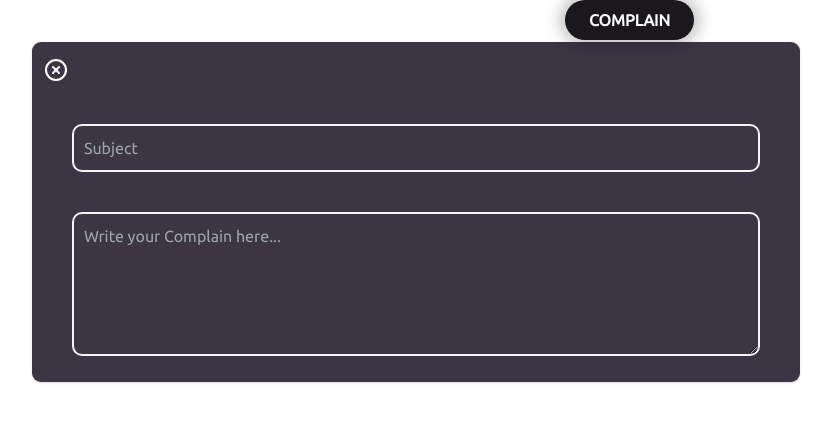
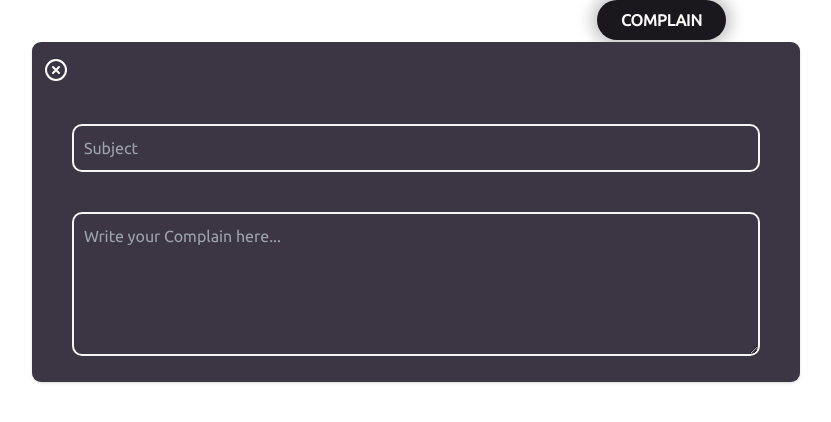
Before and after one commit to wonderw0man/mist_complain, a plain HTML site: page index.html in a window 1280 px wide. Shown: the whole page, without its empty margins (299-1130 px from the left). Drawn offline with nearby package versions, Linux system fonts and the light colour scheme.

Commit message:
Update stylle.css

```diff
--- a/stylle.css
+++ b/stylle.css
@@ -34,14 +34,13 @@
 }
 
 .btn-complain{
+
+    margin-left: 70%;
     margin-bottom: 5%;
-    margin-left: 67.5%;
     background: #1A171D;
     font-weight: 800;
     box-shadow: 0px 0px 15px 5px rgba(0, 0, 0, 0.25);
     border-radius: 25px;
-    /* transition: 0.2s ease-in-out all; */
-    position: absolute;
 
 }
 
@@ -54,7 +53,6 @@
 .btn-close:hover{
     background: #3C3644;
 }
-
 @media screen and (max-width: 637px) {
 .btn-complain{
 margin-bottom: 0px;
@@ -68,4 +66,4 @@ margin-left: 60%;
     margin-left: 50%;
     }
 
-}
+    }
```
